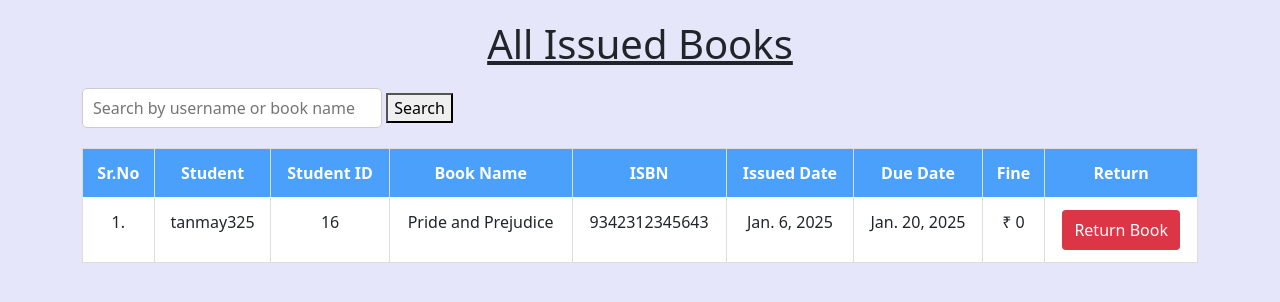
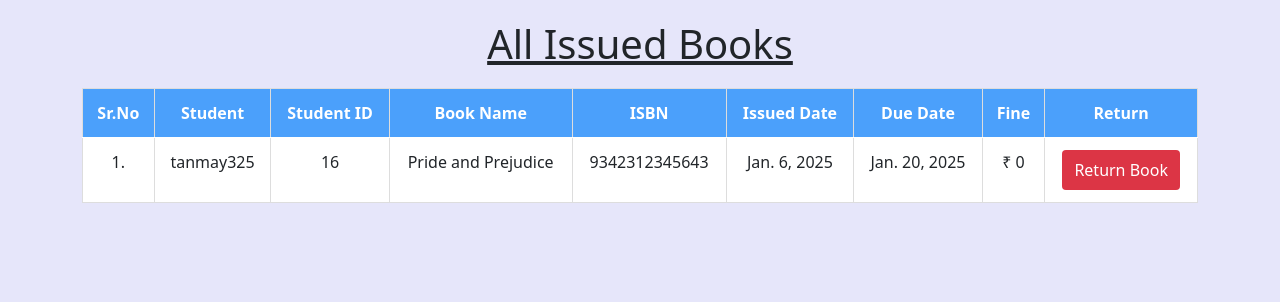
Before and after one commit to tanmay325/library_management_system, a Django app: page /view_issued_book/ in a window 1280 px wide. Shown: the part 59-361 px from the top of the page. Run offline with Django 3.2, Linux system fonts and the light colour scheme; a user stored in the database is signed in; data comes from the database, SQL or seed files in the repository; both versions use the stored data as it was after the commit; some libraries are stand-ins or nearby versions.

Commit message:
add functionality

```diff
--- a/library/templates/view_issued_book.html
+++ b/library/templates/view_issued_book.html
@@ -54,13 +54,13 @@
 {% block body %}
 <div class="container">
     <h1 class="text-center"><u>All Issued Books</u></h1>
-    <form method="GET" action="{% url 'view_issued_book' %}">
+    {% comment %} <form method="GET" action="{% url 'view_issued_book' %}">
         <input type="text" name="q" placeholder="Search by username or book name" value="{{ query }}" style="width: 300px; height: 40px; padding: 10px; font-size: 16px; border: 1px solid #ccc; border-radius: 5px;">
         <button type="submit">Search</button>
         {% if query %}
             <a href="{% url 'view_issued_book' %}" class="btn btn-secondary" >Clear Search</a>
         {% endif %}
-    </form>
+    </form> {% endcomment %}
     <table class="table table-hover" id="example">
         <thead>
             <tr class="text-center">
--- a/library/views.py
+++ b/library/views.py
@@ -92,15 +92,15 @@ def issue_book(request):
 
 @login_required(login_url='/admin_login')
 def view_issued_book(request):
-    query = request.GET.get('q', '')  # Get the search query from the URL parameters
+    # query = request.GET.get('q', '')  # Get the search query from the URL parameters
     issuedBooks = IssuedBook.objects.all()  # Get all issued books
 
-    if query:
-        # Filter issued books by student username or book name
-        issuedBooks = issuedBooks.filter(
-            Q(student_id__user__username__icontains=query) |
-            Q(book__name__icontains=query)
-        )
+    # if query:
+    #     # Filter issued books by student username or book name
+    #     issuedBooks = issuedBooks.filter(
+    #         Q(student_id__user__username__icontains=query) |
+    #         Q(book__name__icontains=query)
+    #     )
 
     details = []
     for i in issuedBooks:
@@ -133,7 +133,7 @@ def view_issued_book(request):
             # Handle the case where no book or student is found (this should ideally not happen)
             print(f"Warning: No book or student found for issued book with ISBN {i.isbn} and student ID {i.student_id}")
 
-    return render(request, "view_issued_book.html", {'issuedBooks': issuedBooks, 'details': details, 'query': query})
+    return render(request, "view_issued_book.html", {'issuedBooks': issuedBooks, 'details': details})
 
 
 @login_required(login_url = '/student_login')
```
Also changed, not shown: db.sqlite3.
